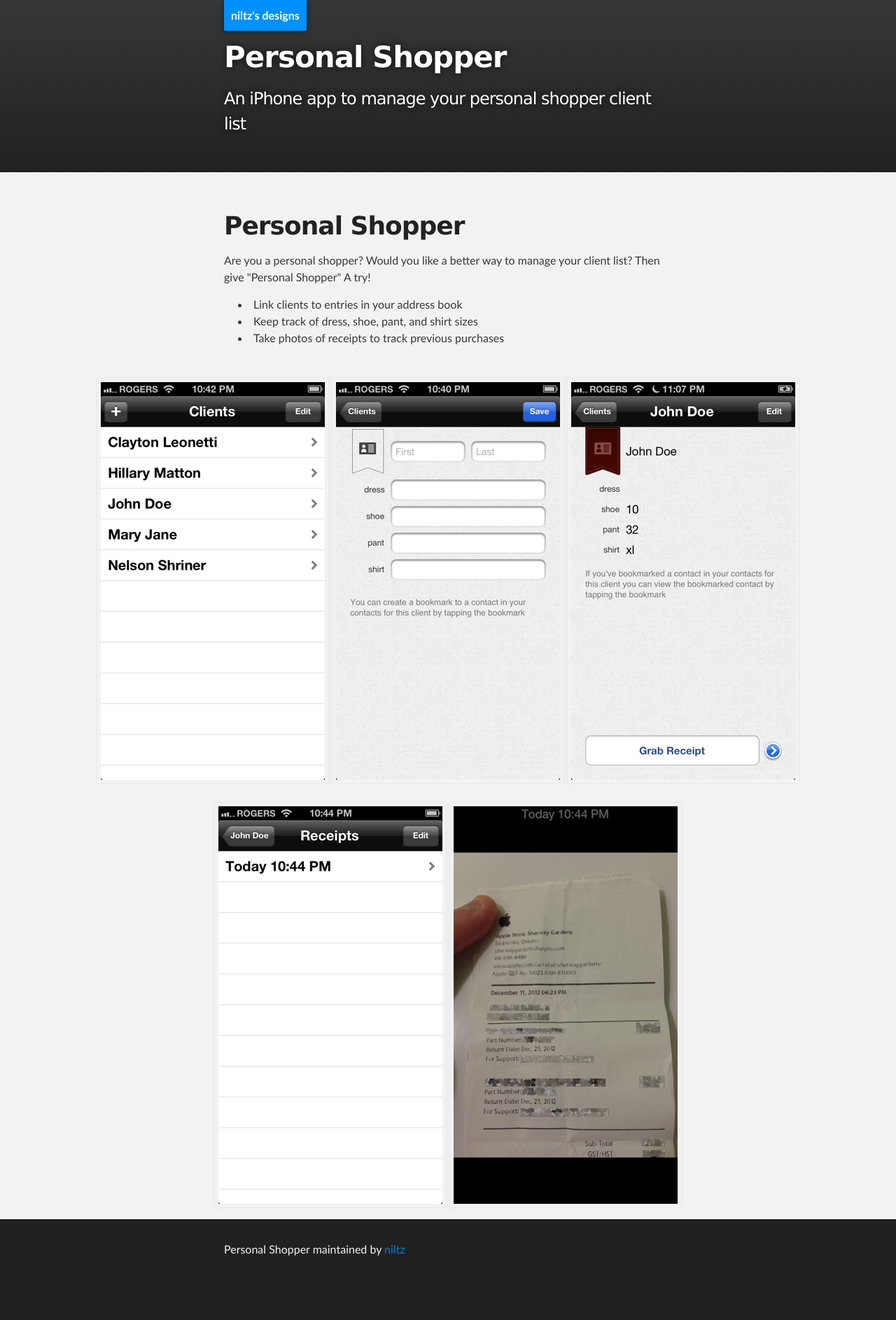
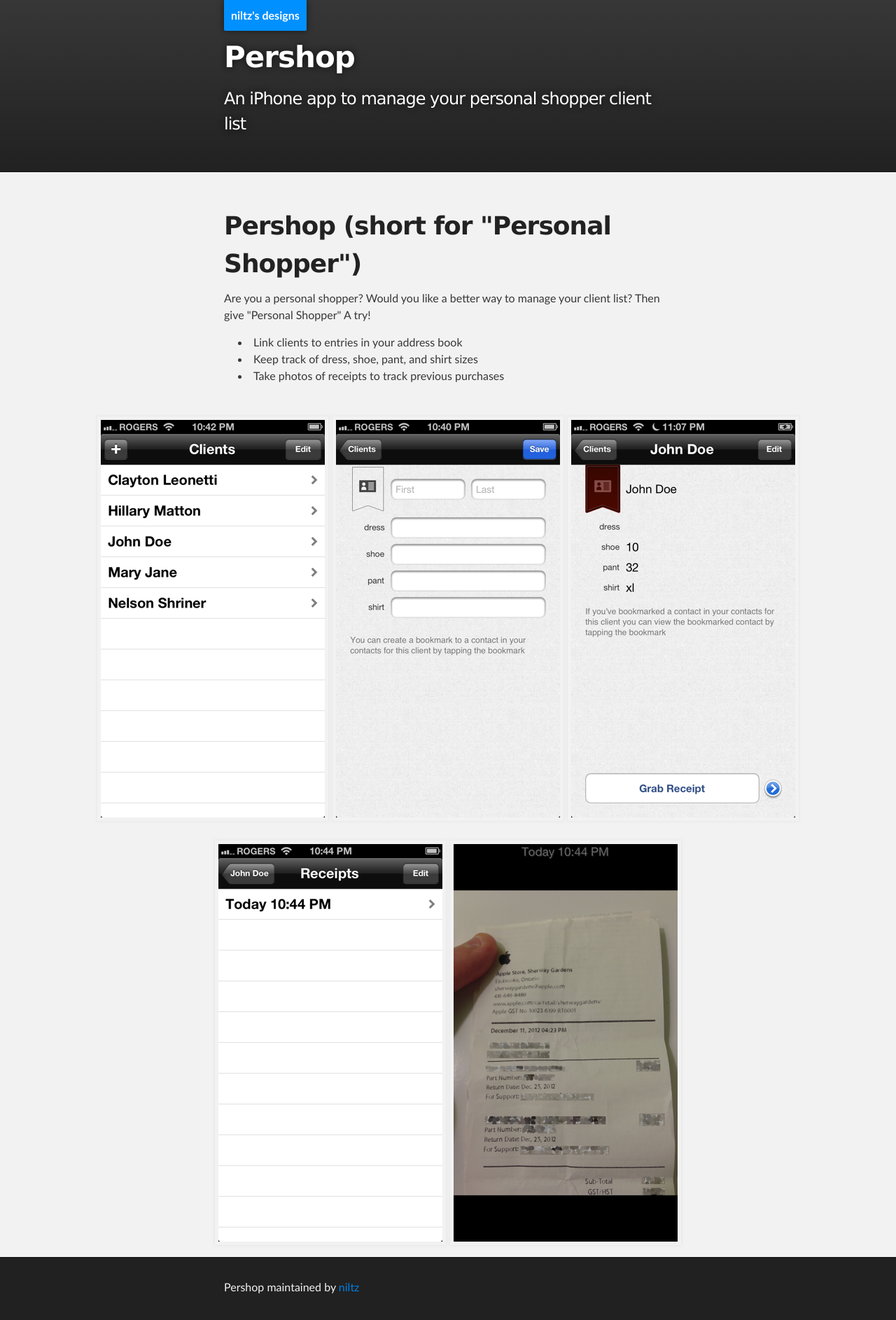
Before and after one commit to jeffsawatzky/jeffsawatzky.github.com, a plain HTML site: page projects/pershop.html in a window 1280 px wide. Shown: the whole page at 70% size. Before the commit the page ends 1832 px from the top, so only its background shows below. Drawn offline with Linux system fonts and the light colour scheme.

Commit message:
update personal shopper to pershop

```diff
--- a/projects/personalshopper.html
+++ b/projects/pershop.html
@@ -7,7 +7,7 @@
 
 		<link rel="stylesheet" type="text/css" media="screen" href="stylesheets/stylesheet.css">
 
-		<title>PersonalShopper</title>
+		<title>Pershop</title>
 	</head>
 
 	<body>
@@ -18,7 +18,7 @@
 					<a id="user_banner" href="http://niltz.github.com">niltz's designs</a>
 					<!--a id="forkme_banner" href="https://github.com/niltz/mongodb-maven-plugin">View on GitHub</a-->
 
-					<h1 id="project_title">Personal Shopper</h1>
+					<h1 id="project_title">Pershop</h1>
 					<h2 id="project_tagline">An iPhone app to manage your personal shopper client list</h2>
 
 						<!--section id="downloads">
@@ -31,7 +31,7 @@
 		<!-- MAIN CONTENT -->
 		<div id="main_content_wrap" class="outer">
 			<section id="main_content" class="inner">
-				<h1>Personal Shopper</h1>
+				<h1>Pershop (short for "Personal Shopper")</h1>
 				<p>Are you a personal shopper? Would you like a better way to manage your client list? Then give "Personal Shopper" A try!</p>
 				<ul>
 					<li>Link clients to entries in your address book</li>
@@ -52,7 +52,7 @@
 		<!-- FOOTER	-->
 		<div id="footer_wrap" class="outer">
 			<footer class="inner">
-				<p class="copyright">Personal Shopper maintained by <a href="https://github.com/niltz">niltz</a></p>
+				<p class="copyright">Pershop maintained by <a href="https://github.com/niltz">niltz</a></p>
 			</footer>
 		</div>
 
```
Also changed, not shown: index.html (+2 -2 lines).
